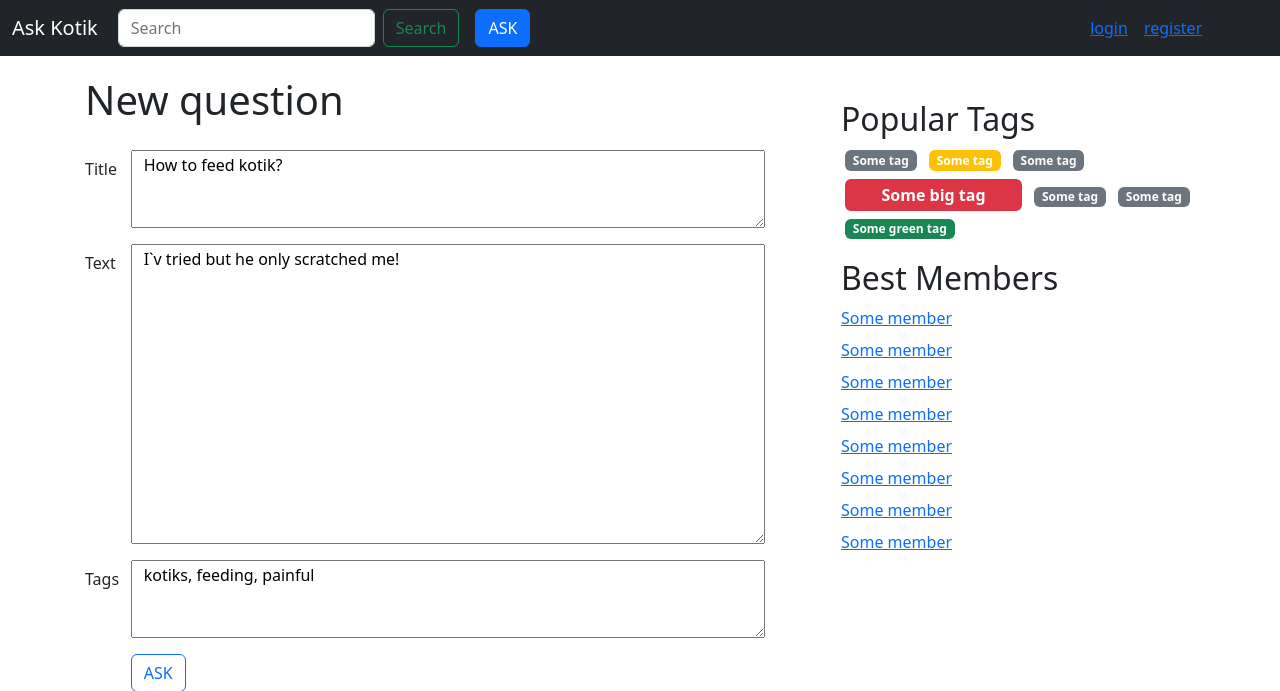
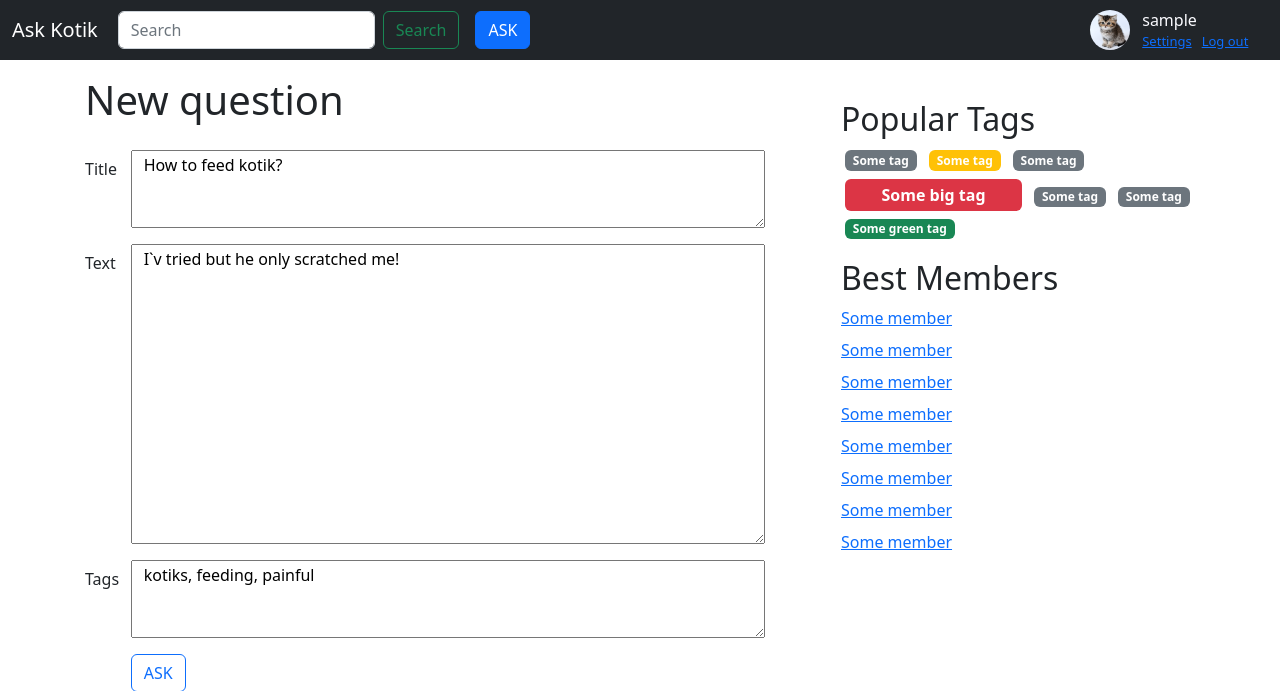
Before and after one commit to ellexo2456/askme-chinaev, a Django app: page /ask in a window 1280 px wide. Shown: the top 691 px of the page. Run offline with Django 4.2, Linux system fonts and the light colour scheme; the visitor is signed in with stand-in values (Sample User, id 1); some libraries are stand-ins or nearby versions.

Commit message:
add log out add redirect start working

```diff
--- a/app/views.py
+++ b/app/views.py
@@ -24,11 +24,11 @@ def get_paginator(request, page_items):
     return paginator.get_page(page_number)
 
 
-@login_required(login_url="login")
+@login_required(login_url="login", redirect_field_name=settings.REDIRECT_FIELD_NAME)
 def index(request):
     # context = {'is_auth': False,
     #            'page_obj': get_paginator(request, models.get_questions(models.new_questions))}
-    context = {'is_auth': False,
+    context = {'is_auth': True,
                'page_obj': get_paginator(request, models.Question.objects.order_by_date())}
 
     if request.GET.get('page') and int(request.GET.get('page')) > context['page_obj'].paginator.num_pages:
@@ -107,6 +107,10 @@ def login(request):
     return render(request, "login.html", context=context)
 
 
+def logout(request):
+    auth.logout(request)
+    return redirect(request.META['HTTP_REFERER'])
+
 
 def register(request):
     return render(request, 'register.html')
--- a/askme/urls.py
+++ b/askme/urls.py
@@ -29,6 +29,7 @@ urlpatterns = [
     path('settings', views.settings, name='settings'),
     path('ask', views.ask, name='ask'),
     path('login', views.login, name='login'),
+    path('logout', views.logout, name='logout'),
     path('register', views.register, name='register'),
 ]
 
--- a/templates/inc/base.html
+++ b/templates/inc/base.html
@@ -43,7 +43,7 @@
 
         </div>
 
-        {% if is_auth %}
+        {% if request.user.is_authenticated %}
 
             <div class="profile">
                 <div>
@@ -54,11 +54,13 @@
                 </div>
                 <div class="profile-info">
                     <div>
-                        Mr. Kotik
+                        {{ request.user.username }}
                     </div>
                     <div class="list">
-                        <a href="{% url 'settings' %}">settings</a>
-                        <a href="{% url 'index' %}">log out</a>
+                        <a class="link-primary" href="{% url 'settings' %}"> Settings </a>
+                        <form method="get" action="#">
+                            <a href="{% url 'logout' %}" class="link-primary">Log out</a>
+                        </form>
                     </div>
                 </div>
             </div>
@@ -85,7 +87,7 @@
             </div>
             <div class="col-4 mt-4">
                 <h2 class="me-2">Popular Tags</h2>
-            <div class="d-flex-inline flex-wrap mb-3"></span>
+                <div class="d-flex-inline flex-wrap mb-3"></span>
                     <span class="badge bg-secondary m-1">Some tag</span>
                     <span class="badge bg-warning m-1">Some tag</span>
                     <span class="badge bg-secondary m-1">Some tag</span>
```
